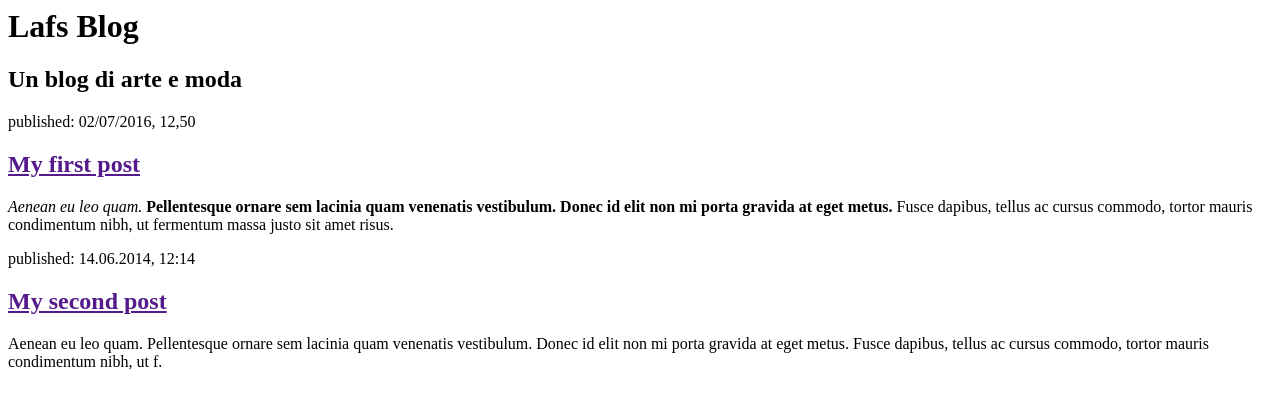
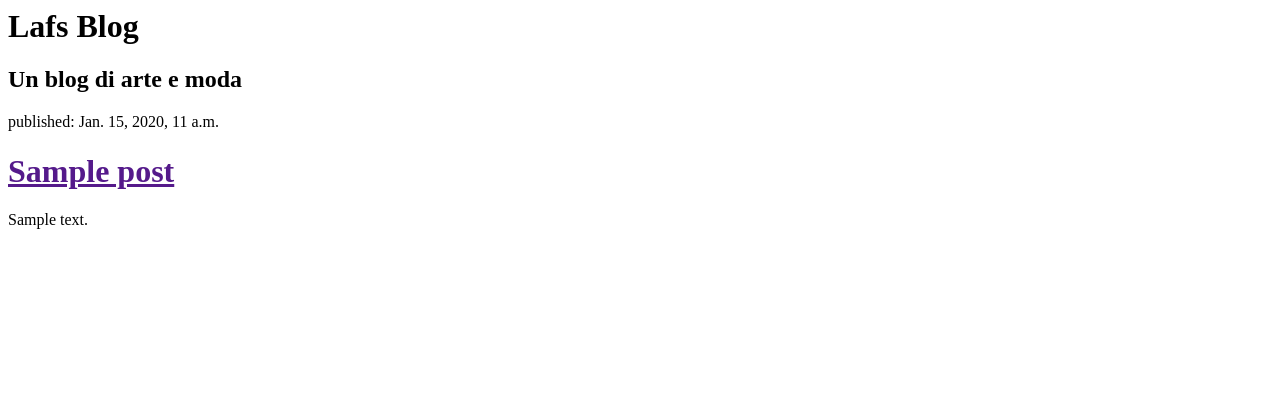
Before and after one commit to Ludovica95/my-first-blog, a Django app: template blog/templates/blog/post_list.html in a window 1280 px wide. Shown: the top 409 px of the page. Run offline with Django 3.2, Linux system fonts and the light colour scheme; the template is opened without the code that fills it: values that come from a table or form of the project are taken from there, others are empty; tables that the repository leaves empty hold one stand-in row (values such as "Sample post").

Commit message:
Modified Templates

```diff
--- a/blog/templates/blog/post_list.html
+++ b/blog/templates/blog/post_list.html
@@ -6,16 +6,13 @@
     </head>
     <body>
 
-        <div>
-            <p>published: 02/07/2016, 12,50</p>
-            <h2><a href="">My first post</a></h2>
-            <p> <em>Aenean eu leo quam.</em> <strong>Pellentesque ornare sem lacinia quam venenatis vestibulum. Donec id elit non mi porta gravida at eget metus.</strong> Fusce dapibus, tellus ac cursus commodo, tortor mauris condimentum nibh, ut fermentum massa justo sit amet risus.</p>
-        </div>
+    {% for post in posts %}
+    <div>
+        <p>published: {{ post.published_date }}</p>
+        <h1><a href="">{{ post.title }}</a></h1>
+        <p>{{ post.text|linebreaksbr }}</p>
+    </div>
+{% endfor %}
 
-        <div>
-            <p>published: 14.06.2014, 12:14</p>
-            <h2><a href="">My second post</a></h2>
-            <p>Aenean eu leo quam. Pellentesque ornare sem lacinia quam venenatis vestibulum. Donec id elit non mi porta gravida at eget metus. Fusce dapibus, tellus ac cursus commodo, tortor mauris condimentum nibh, ut f.</p>
-        </div>
     </body>
 </html>
```
Also changed, not shown: blog/views.py (+6 -1 lines).
